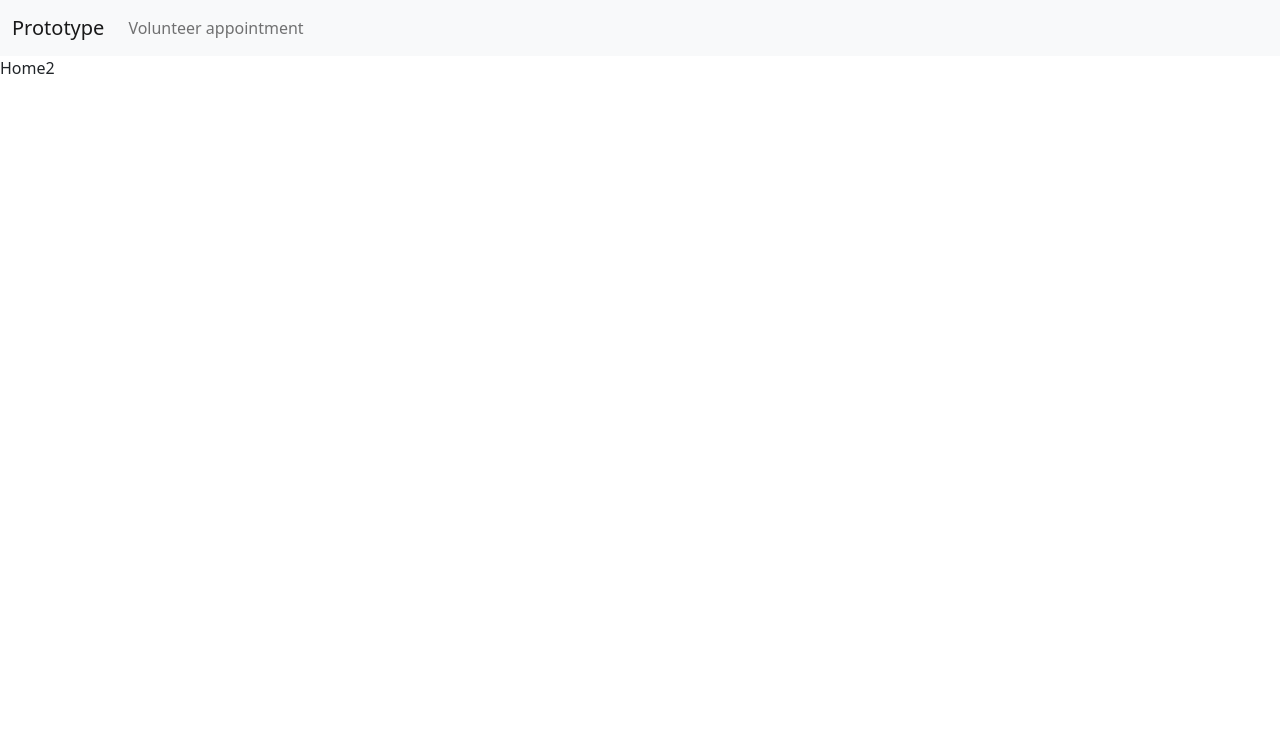
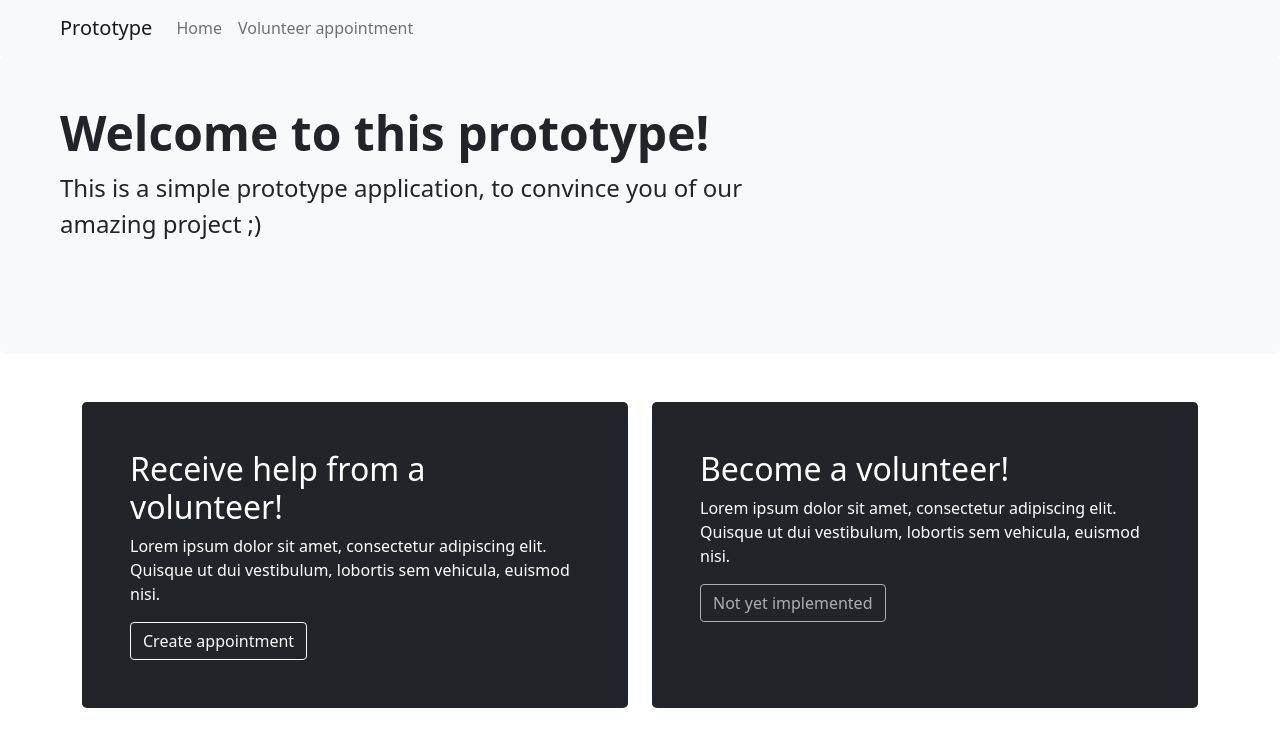
Before and after one commit to RobertBlaauwendraad/re-prototype, a Vue app: page / in a window 1280 px wide. Shown: the top 746 px of the page. Built offline with nearby package versions, Linux system fonts and the light colour scheme.

Commit message:
Basic homepage

```diff
--- /dev/null
+++ b/src/components/MainHeader.vue
@@ -0,0 +1,18 @@
+<template>
+  <div class="px-5 pb-5 mb-4 bg-light rounded-3">
+    <div class="container-fluid py-5">
+      <h1 class="display-5 fw-bold">Welcome to this prototype!</h1>
+      <p class="col-md-8 fs-4">This is a simple prototype application, to convince you of our amazing project ;)</p>
+    </div>
+  </div>
+</template>
+
+<script>
+export default {
+  name: "MainHeader"
+}
+</script>
+
+<style scoped>
+
+</style>
--- a/src/components/Navbar.vue
+++ b/src/components/Navbar.vue
@@ -1,13 +1,14 @@
 <template>
-  <nav class="navbar navbar-expand-lg navbar-light bg-light">
+  <nav class="navbar px-5 navbar-expand-lg navbar-light bg-light">
     <div class="container-fluid">
-      <router-link class="navbar-brand" to="/">Prototype</router-link>
+      <router-link class="navbar-brand" :to="{name: 'home'}">Prototype</router-link>
       <button class="navbar-toggler" type="button" data-bs-toggle="collapse" data-bs-target="#navbarNavAltMarkup" aria-controls="navbarNavAltMarkup" aria-expanded="false" aria-label="Toggle navigation">
         <span class="navbar-toggler-icon"></span>
       </button>
       <div class="collapse navbar-collapse" id="navbarNavAltMarkup">
         <div class="navbar-nav">
-          <router-link class="nav-link" to="/volunteer">Volunteer appointment</router-link>
+          <router-link class="nav-link" :to="{name: 'home'}">Home</router-link>
+          <router-link class="nav-link" :to="{name: 'volunteer-appointment'}">Volunteer appointment</router-link>
         </div>
       </div>
     </div>
--- a/src/components/views/Home.vue
+++ b/src/components/views/Home.vue
@@ -1,11 +1,36 @@
 <template>
-  <div>Home2</div>
+  <MainHeader/>
+  <div class="container py-4">
+    <div class="row align-items-md-stretch">
+      <div class="col-md-6">
+        <div class="h-100 p-5 text-white bg-dark rounded-3">
+          <h2>Receive help from a volunteer!</h2>
+          <p>
+            Lorem ipsum dolor sit amet, consectetur adipiscing elit. Quisque ut dui vestibulum, lobortis sem vehicula, euismod nisi.
+          </p>
+          <router-link :to="{name: 'volunteer-appointment'}" class="btn btn-outline-light">Create appointment</router-link>
+        </div>
+      </div>
+      <div class="col-md-6">
+        <div class="h-100 p-5 text-white bg-dark rounded-3">
+          <h2>Become a volunteer!</h2>
+          <p>
+            Lorem ipsum dolor sit amet, consectetur adipiscing elit. Quisque ut dui vestibulum, lobortis sem vehicula, euismod nisi.
+          </p>
+            <router-link class="btn btn-outline-light disabled" to="">Not yet implemented</router-link>
+        </div>
+      </div>
+    </div>
+  </div>
 </template>
 
 <script>
+import MainHeader from "@/components/MainHeader";
 export default {
   // eslint-disable-next-line vue/multi-word-component-names
-  name: "Home"
+  name: "Home",
+  components: {MainHeader}
+
 }
 </script>
 
--- a/src/routes.js
+++ b/src/routes.js
@@ -2,8 +2,8 @@ import Home from "@/components/views/Home";
 import VolunteerAppointment from "@/components/views/VolunteerAppointment";
 
 const routes = [
-  { path: '/', component: Home},
-  { path: '/volunteer', component: VolunteerAppointment}
+  { path: '/', name: 'home', component: Home},
+  { path: '/need-volunteer', name: 'volunteer-appointment', component: VolunteerAppointment}
 ]
 
 export default routes
```
Also changed, not shown: src/components/HelloWorld.vue (deleted, +0 -58 lines).
